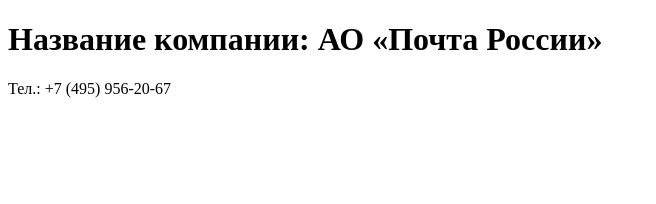
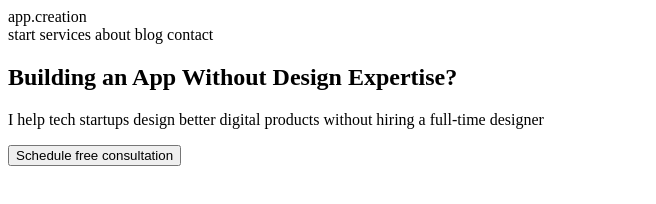
Before and after one commit to Di-555/wo, a plain HTML site: page index.html in a window 1280 px wide. Shown: the whole page, without its empty margins (0-656 px from the left). Drawn offline with Linux system fonts and the light colour scheme.

Commit message:
создание структуры сайта

```diff
--- a/index.html
+++ b/index.html
@@ -8,8 +8,26 @@
 </head>
 
 <body>
-     <h1>Название компании: АО «Почта России»</h1>
-     <p>Тел.: +7 (495) 956-20-67</p>
+  <header>
+    <div>app.creation</div>
+    <nav>
+      <a>start</a>
+      <a>services</a>
+      <a>about</a>
+      <a>blog</a>
+      <a>contact</a>
+    </nav>
+  </header>
+  <section>
+    <main>
+     <h1>Building an App Without Design Expertise?</h1>
+     <p>I help tech startups design better digital products without hiring a full-time designer</p>
+     <button>Schedule free consultation</button>
+   </main>
+ <div>
+ <img>
+</div>
+</section>
 </body>
 
 </html>
```
